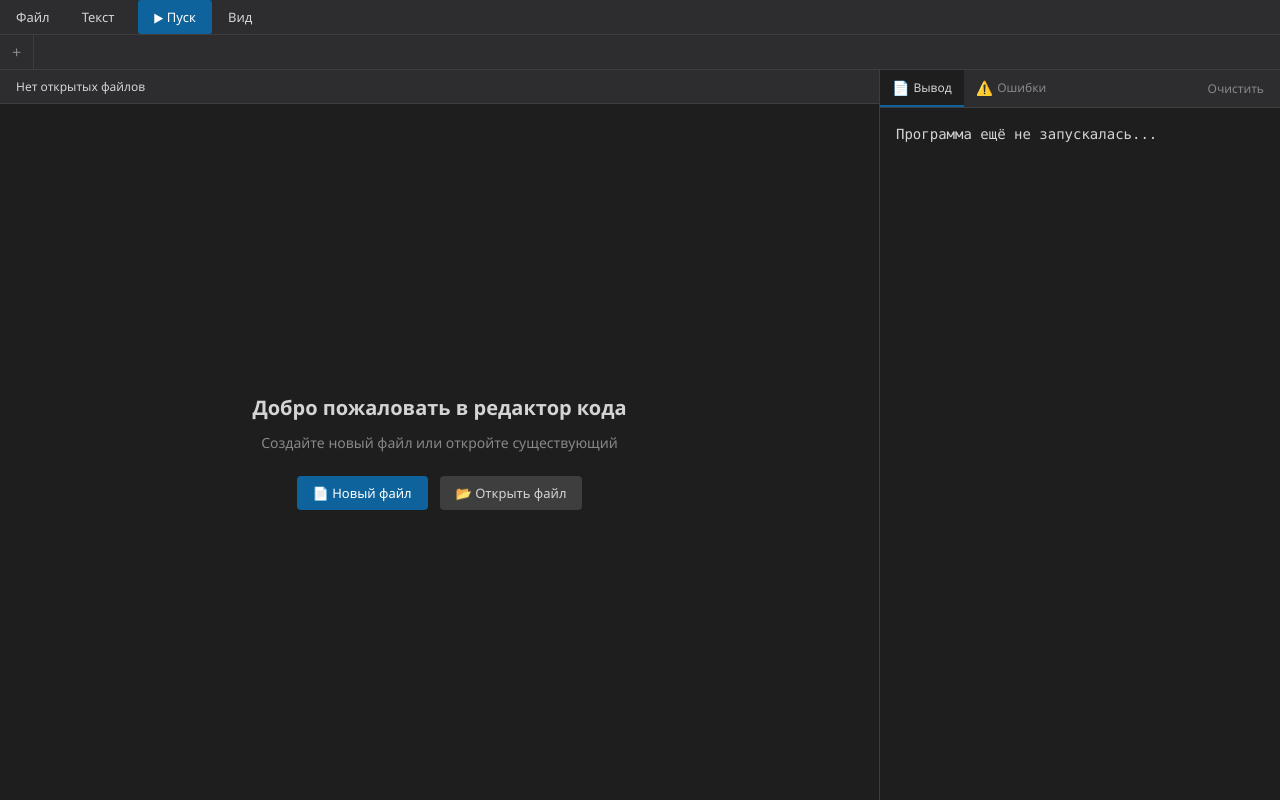
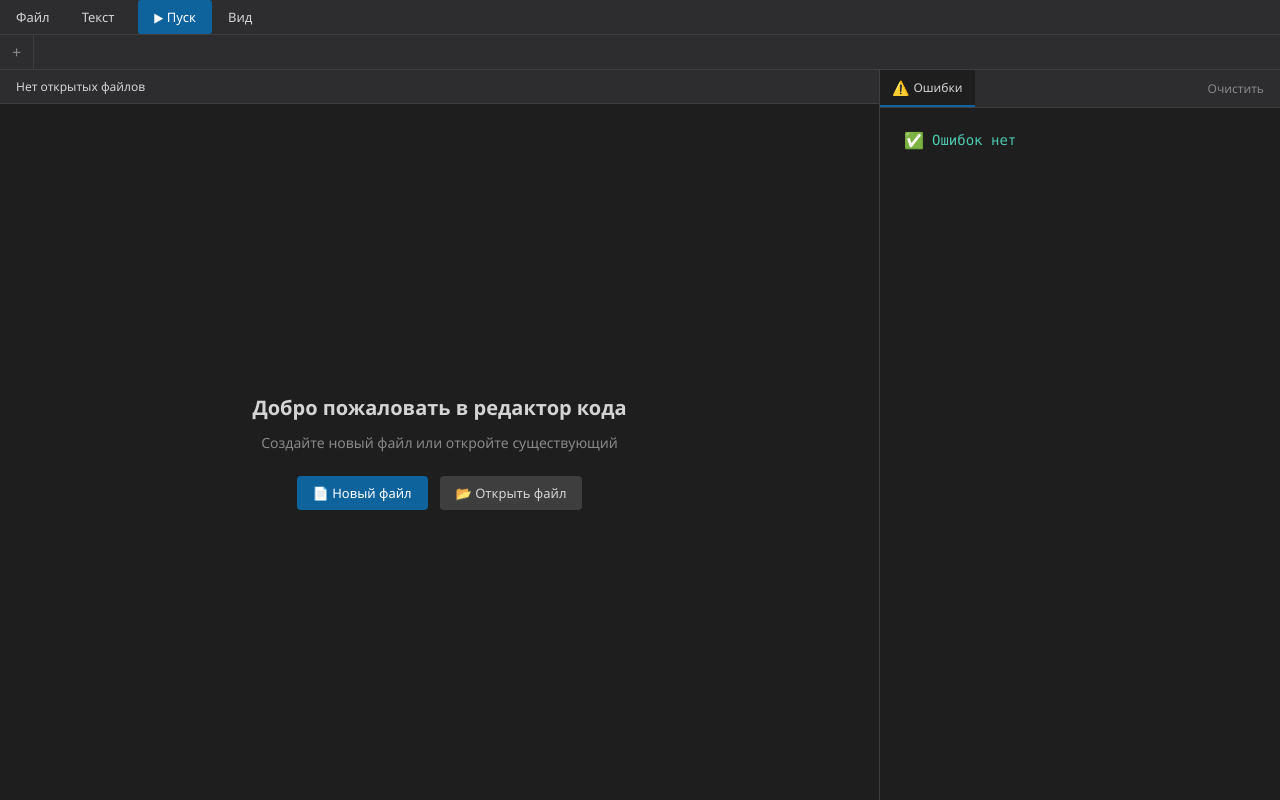
Before and after one commit to Q1zin/compiler, a Vue app: page / in a window 1280 px wide. Built offline with nearby package versions, Linux system fonts and the light colour scheme.

Commit message:
fix output tab

```diff
--- a/src/App.vue
+++ b/src/App.vue
@@ -16,7 +16,6 @@ const {
   settings,
   output,
   isRunning,
-  outputActiveTab,
   createNewTab,
   setActiveTab,
   closeTab,
@@ -34,11 +33,10 @@ const {
   openFileFromDisk,
   openActiveFileExternally,
   revealActiveFileInFolder,
-  clearOutputOnly,
+  clearErrors,
 } = useEditor()
 
 const handleFileAction = async (action: string) => {
-  console.log('File action:', action)
 
   switch (action) {
     case 'new':
@@ -76,7 +74,6 @@ const handleFileAction = async (action: string) => {
 }
 
 const handleTextAction = (action: string) => {
-  console.log('Text action:', action)
 
   switch (action) {
     case 'task':
@@ -136,8 +133,8 @@ const activeFileName = computed(() =>
 
 const outputItems = computed(() => output.value)
 
-const handleOutputTabChange = (tabId: string) => {
-  outputActiveTab.value = tabId as 'output' | 'errors'
+const handleClearErrors = () => {
+  clearErrors()
 }
 
 const showTextModal = ref(false)
@@ -214,10 +211,8 @@ const handleToggleTheme = () => {
       <OutputPanel
         :items="outputItems"
         :font-size="settings.outputFontSize ?? settings.fontSize"
-        :active-tab="outputActiveTab"
         class="output-section"
-        @clear-output="clearOutputOnly()"
-        @tab-change="handleOutputTabChange"
+        @clear-output="handleClearErrors()"
       />
 
       <TextModal
--- a/src/components/MenuBar.vue
+++ b/src/components/MenuBar.vue
@@ -109,7 +109,7 @@ const handleToggleTheme = () => {
             </div>
           </div>
           <div class="dropdown-item font-controls">
-            <span>Окно вывода</span>
+            <span>Окно ошибок</span>
             <div class="font-buttons">
               <button @click="handleFontChange('output', -1)" class="font-btn">A-</button>
               <button @click="handleFontChange('output', 1)" class="font-btn">A+</button>
--- a/src/components/OutputPanel.vue
+++ b/src/components/OutputPanel.vue
@@ -1,60 +1,21 @@
 <script setup lang="ts">
-import { ref, computed, watch } from 'vue'
+import { computed } from 'vue'
 import type { ProgramOutput } from '../types'
 
 const props = defineProps<{
   items?: ProgramOutput[]
-  output?: string
-  errors?: string
   fontSize: number
-  activeTab?: 'output' | 'errors'
 }>()
 
 const emit = defineEmits<{
   'clear-output': []
-  'tab-change': [tabId: string]
 }>()
 
-const currentTab = ref<'output' | 'errors'>(props.activeTab ?? 'output')
-
-watch(
-  () => props.activeTab,
-  (val) => {
-    if (val && val !== currentTab.value) currentTab.value = val
-  }
-)
-
-const tabs = [
-  { id: 'output', name: 'Вывод', icon: '📄' },
-  { id: 'errors', name: 'Ошибки', icon: '⚠️' },
-]
-
-const outputLines = computed(() => {
-  if (props.items && props.items.length) {
-    const lines = props.items.filter(i => i.type === 'output').map(i => i.message)
-    if (lines.length === 0) return []
-    return lines.join('\n').split('\n')
-  }
-  if (props.output === undefined || props.output === null) {
-    return ['Программа ещё не запускалась...']
-  }
-  if (props.output === '') {
-    return []
-  }
-  return props.output.split('\n')
-})
-
-const problems = computed(() => (props.items ?? []).filter(i => i.type === 'error' || i.type === 'warning'))
+const problems = computed(() => (props.items ?? []).filter(i => i.type === 'error'))
 const hasProblems = computed(() => problems.value.length > 0)
-const hasSuccess = computed(() => (props.items ?? []).some(i => i.type === 'success'))
 
 const clearOutput = () => {
   emit('clear-output')
-}
-
-const selectTab = (tabId: 'output' | 'errors') => {
-  currentTab.value = tabId
-  emit('tab-change', tabId)
 }
 </script>
 
@@ -62,47 +23,25 @@ const selectTab = (tabId: 'output' | 'errors') => {
   <div class="output-panel">
     <div class="panel-header">
       <div class="tabs">
-        <button
-          v-for="tab in tabs"
-          :key="tab.id"
-          class="tab"
-          :class="{ active: currentTab === tab.id }"
-          @click="selectTab(tab.id as 'output' | 'errors')"
-        >
-          <span class="tab-icon">{{ tab.icon }}</span>
-          <span>{{ tab.name }}</span>
-        </button>
+        <div class="tab active">
+          <span class="tab-icon">⚠️</span>
+          <span>Ошибки</span>
+        </div>
       </div>
       <div style="margin-left:auto; padding-right:8px;">
-        <button v-if="currentTab === 'output'" class="action-btn" @click="clearOutput">Очистить</button>
+        <button class="action-btn" @click="clearOutput">Очистить</button>
       </div>
     </div>
 
     <div class="panel-content">
-      <div v-if="currentTab === 'output'" class="output-content">
-        <div
-          v-for="(line, index) in outputLines"
-          :key="index"
-          class="output-line"
-          :style="{ fontSize: fontSize + 'px' }"
-        >
-          {{ line }}
-        </div>
-      </div>
-      <div v-else-if="currentTab === 'errors'" class="error-content">
-        <div v-if="!hasProblems && hasSuccess" class="success-banner">
-          <span class="success-icon">✅</span>
-          <div class="success-text" :style="{ fontSize: fontSize + 'px' }">
-            Компиляция завершена успешно. Ошибок не найдено.
-          </div>
-        </div>
-        <div v-else>
+      <div class="error-content">
+        <div v-if="hasProblems">
           <div
             v-for="(p, idx) in problems"
             :key="idx"
-            :class="['problem-block', p.type]"
+            class="problem-block error"
           >
-            <div class="problem-icon">{{ p.type === 'error' ? '❌' : '⚠️' }}</div>
+            <div class="problem-icon">❌</div>
             <div class="problem-body">
               <div class="problem-title" :style="{ fontSize: (fontSize + 1) + 'px' }">
                 {{ p.message }}
@@ -119,10 +58,10 @@ const selectTab = (tabId: 'output' | 'errors') => {
               <div class="problem-time" :style="{ fontSize: (fontSize - 3) + 'px' }">{{ new Date(p.timestamp).toLocaleTimeString() }}</div>
             </div>
           </div>
-          <div v-if="!problems.length" class="no-errors" :style="{ fontSize: fontSize + 'px' }">
-            <span class="success-icon">✅</span>
-            <span>Ошибок и предупреждений нет</span>
-          </div>
+        </div>
+        <div v-else class="no-errors" :style="{ fontSize: fontSize + 'px' }">
+          <span class="success-icon">✅</span>
+          <span>Ошибок нет</span>
         </div>
       </div>
     </div>
--- a/src/composables/useEditor.ts
+++ b/src/composables/useEditor.ts
@@ -24,7 +24,6 @@ export function useEditor() {
 
   const output = ref<ProgramOutput[]>([]);
   const isRunning = ref(false);
-  const outputActiveTab = ref<'output' | 'errors'>('output');
 
   const activeTab = computed(() =>
     tabs.value.find(tab => tab.id === activeTabId.value) || null
@@ -50,7 +49,7 @@ export function useEditor() {
       id: tabId,
       name: name || `Untitled-${tabs.value.length + 1}`,
       path: path || '',
-      content: content ?? '// Новый файл\nconsole.log("Hello, World!");',
+      content: content ?? 'X.GT.0.OR.Y.LT.5',
       isModified: !path,
       isActive: false,
       created: new Date(),
@@ -120,10 +119,6 @@ export function useEditor() {
   };
 
   const closeAllTabs = () => {
-    if (hasUnsavedChanges.value) {
-      console.log('Предупреждение: есть несохранённые изменения');
-    }
-
     tabs.value = [];
     activeTabId.value = null;
   };
@@ -131,12 +126,6 @@ export function useEditor() {
   const closeOtherTabs = (keepTabId: string) => {
     const keepTab = tabs.value.find(tab => tab.id === keepTabId);
     if (!keepTab) return;
-
-    const hasUnsavedInOthers = tabs.value.some(tab => tab.id !== keepTabId && tab.isModified);
-
-    if (hasUnsavedInOthers) {
-      console.log('Предупреждение: есть несохранённые изменения в других файлах');
-    }
 
     tabs.value = [keepTab];
     setActiveTab(keepTabId);
@@ -198,7 +187,7 @@ export function useEditor() {
     if (!tab) return;
 
     try {
-      const suggestedName = tab.name || 'Untitled.js';
+      const suggestedName = tab.name || 'Untitled.gg';
       const newPath = await saveDialog({
         title: 'Сохранить файл как',
         defaultPath: suggestedName,
@@ -241,103 +230,10 @@ export function useEditor() {
     isRunning.value = true;
     clearOutput();
 
-    addOutput({
-      type: 'output',
-      message: `Запуск программы "${tab.name}"...`,
-      timestamp: new Date(),
-    });
-
-    // .gg files: validate syntax via Rust parser (no evaluation)
-    if (tab.name.toLowerCase().endsWith('.gg')) {
-      await validateGgFile(tab);
-      return;
-    }
-
-    try {
-      setTimeout(() => {
-        try {
-          let capturedOutput = '';
-          const mockConsole = {
-            log: (...args: any[]) => {
-              capturedOutput += args.join(' ') + '\n';
-            },
-          };
-
-          const code = tab.content.replace(/console\.log/g, 'mockConsole.log');
-          const func = new Function('mockConsole', code);
-          func(mockConsole);
-
-          if (capturedOutput) {
-            addOutput({
-              type: 'output',
-              message: capturedOutput.trim(),
-              timestamp: new Date(),
-            });
-          }
-        } catch (execError) {
-          let line: number | undefined
-          let column: number | undefined
-          const stack = (execError as any)?.stack as string | undefined
-          if (stack) {
-            const re = /:(\d+):(\d+)/
-            const m = re.exec(stack)
-            if (m) {
-              line = Number(m[1])
-              column = Number(m[2])
-            }
-          }
-          addOutput({
-            type: 'error',
-            message: `Ошибка выполнения: ${execError}`,
-            timestamp: new Date(),
-            file: tab.path || tab.name,
-            line,
-            column,
-          });
-        }
-
-        const hasProblem = output.value.some((o) => o.type === 'error' || o.type === 'warning');
-        if (!hasProblem) {
-          addOutput({
-            type: 'success',
-            message: 'Компиляция и выполнение завершены успешно. Ошибок не найдено.',
-            timestamp: new Date(),
-          });
-        } else {
-          addOutput({
-            type: 'output',
-            message: 'Программа завершена',
-            timestamp: new Date()
-          });
-        }
-
-        isRunning.value = false;
-      }, 500);
-
-    } catch (error) {
-      let line: number | undefined
-      let column: number | undefined
-      const stack = (error as any)?.stack as string | undefined
-      if (stack) {
-        const re = /:(\d+):(\d+)/
-        const m = re.exec(stack)
-        if (m) {
-          line = Number(m[1])
-          column = Number(m[2])
-        }
-      }
-      addOutput({
-        type: 'error',
-        message: `Ошибка выполнения: ${error}`,
-        timestamp: new Date(),
-        line,
-        column,
-      });
-      isRunning.value = false;
-    }
+    await validateFile(tab);
   };
 
-  const validateGgFile = async (tab: FileTab) => {
+  const validateFile = async (tab: FileTab) => {
     try {
       const res = await invoke<{ ok: boolean; messages: { kind: string; message: string; line: number; column: number }[] }>(
         'validate_expression',
@@ -356,17 +252,6 @@ export function useEditor() {
             column: m.column,
           });
         }
-        addOutput({
-          type: 'output',
-          message: 'Проверка завершена: найдены ошибки',
-          timestamp: new Date(),
-        });
-      } else {
-        addOutput({
-          type: 'success',
-          message: 'Цепочка корректна. Ошибок не найдено.',
-          timestamp: new Date(),
-        });
       }
     } catch (e) {
       addOutput({
@@ -382,23 +267,14 @@ export function useEditor() {
 
   const addOutput = (outputItem: ProgramOutput) => {
     output.value.push(outputItem);
-    if (outputItem.type === 'error' || outputItem.type === 'warning') {
-      outputActiveTab.value = 'errors';
-    } else if (outputItem.type === 'success') {
-      outputActiveTab.value = 'output';
-    } else if (outputItem.type === 'output') {
-      if (outputActiveTab.value !== 'errors') {
-        outputActiveTab.value = 'output';
-      }
-    }
   };
 
   const clearOutput = () => {
     output.value = [];
   };
 
-  const clearOutputOnly = () => {
-    output.value = output.value.filter((item) => item.type !== 'output');
+  const clearErrors = () => {
+    output.value = [];
   };
 
   const changeCodeFontSize = (delta: number) => {
@@ -491,7 +367,6 @@ export function useEditor() {
     settings,
     output,
     isRunning,
-    outputActiveTab,
     createNewTab,
     setActiveTab,
     closeTab,
@@ -503,7 +378,7 @@ export function useEditor() {
     runCode,
     addOutput,
     clearOutput,
-    clearOutputOnly,
+    clearErrors,
     changeCodeFontSize,
     changeOutputFontSize,
     toggleWordWrap,
```
